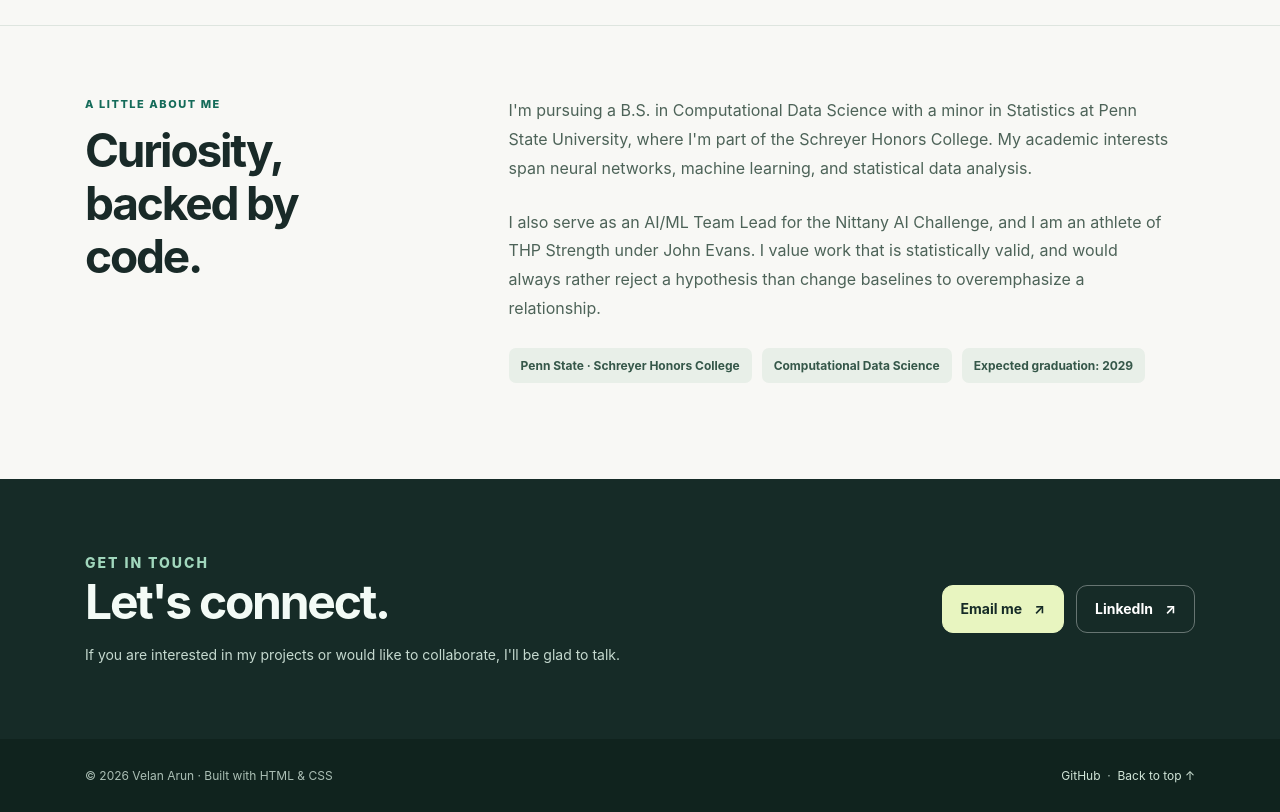
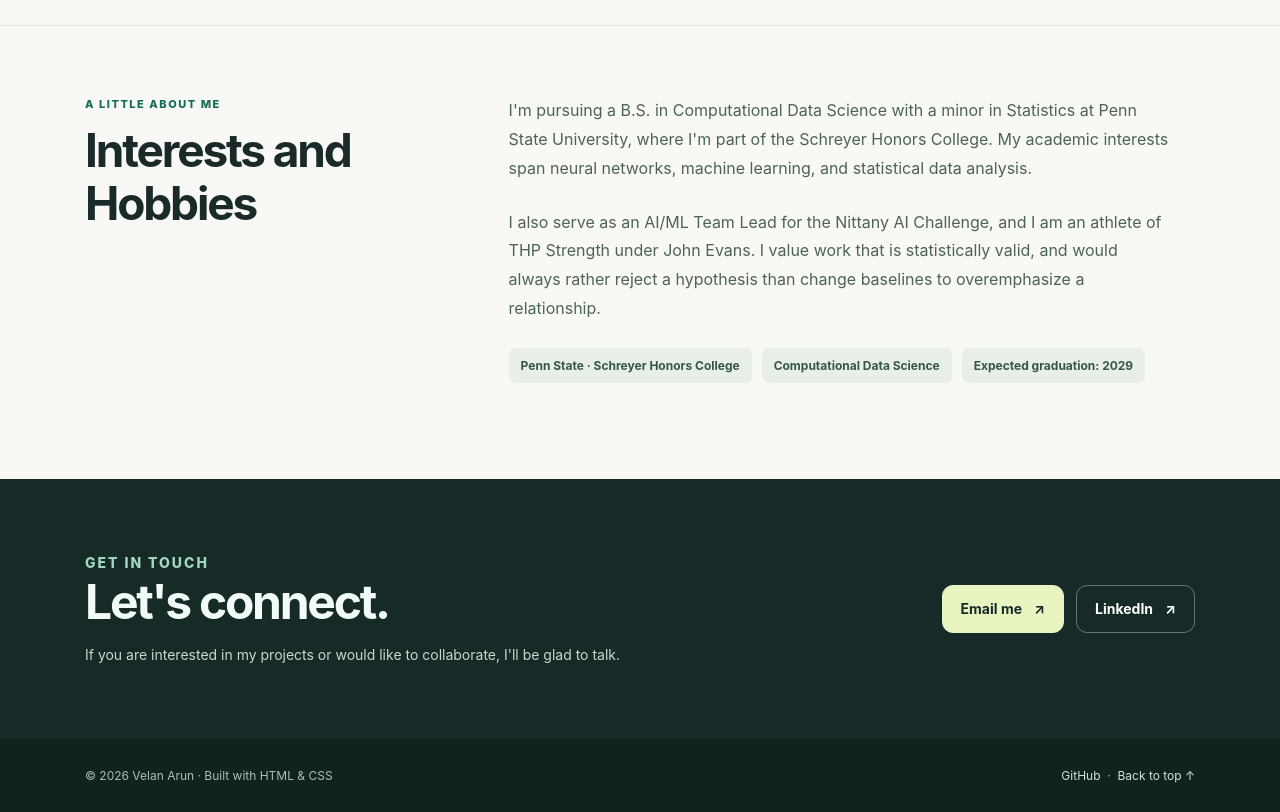
Before and after one commit to VelanA1/VelanA1.github.io, a plain HTML site: page index.html in a window 1280 px wide. Shown: the part 2100-2912 px from the top of the page. Drawn offline with Linux system fonts and the light colour scheme.

Commit message:
Rename about heading to Interests and Hobbies

```diff
--- a/index.html
+++ b/index.html
@@ -214,7 +214,7 @@
     </section>
     <div class="rule"></div>
     <section class="wrap about" id="about" aria-labelledby="about-title">
-      <div><p class="kicker">A little about me</p><h2 id="about-title">Curiosity, backed by code.</h2></div>
+      <div><p class="kicker">A little about me</p><h2 id="about-title">Interests and Hobbies</h2></div>
       <div class="about-content">
         <p>I'm pursuing a B.S. in Computational Data Science with a minor in Statistics at Penn State University, where I'm part of the Schreyer Honors College. My academic interests span neural networks, machine learning, and statistical data analysis.</p>
         <p>I also serve as an AI/ML Team Lead for the Nittany AI Challenge, and I am an athlete of THP Strength under John Evans. I value work that is statistically valid, and would always rather reject a hypothesis than change baselines to overemphasize a relationship.</p>
```
